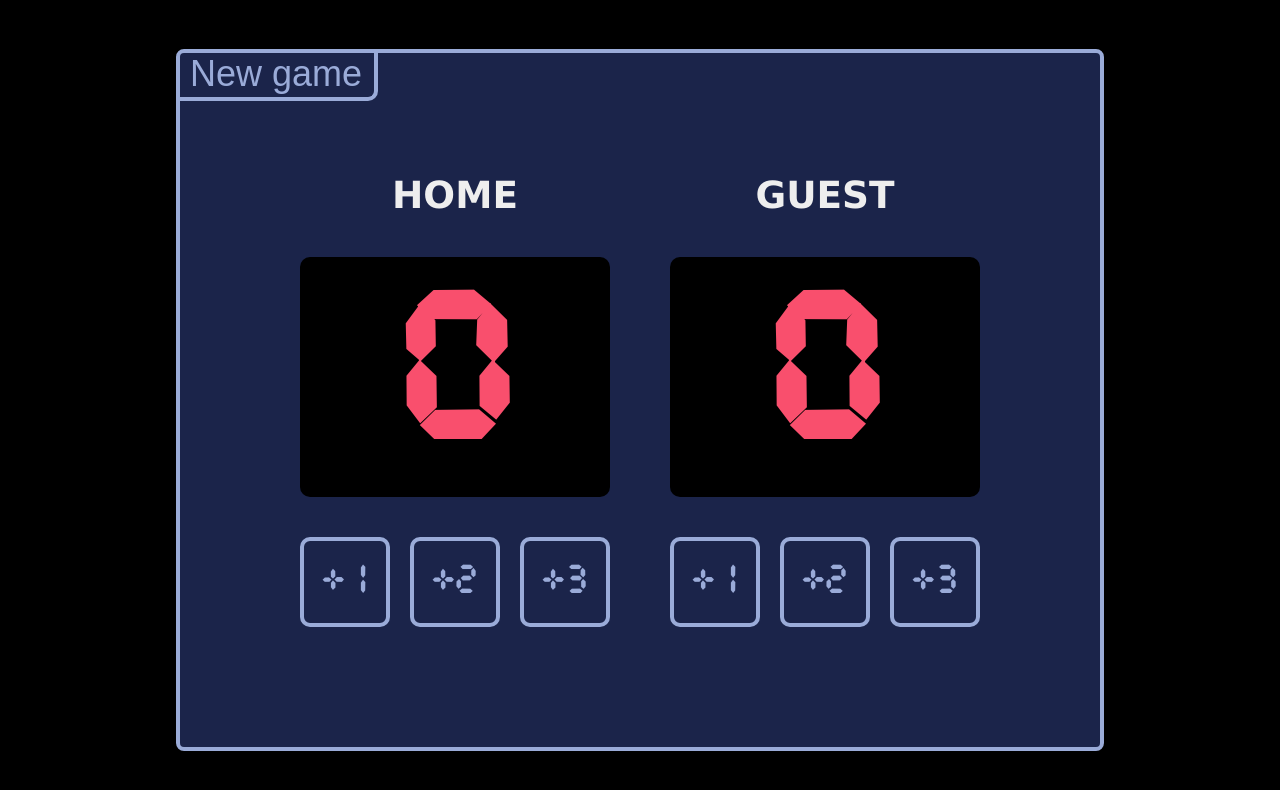
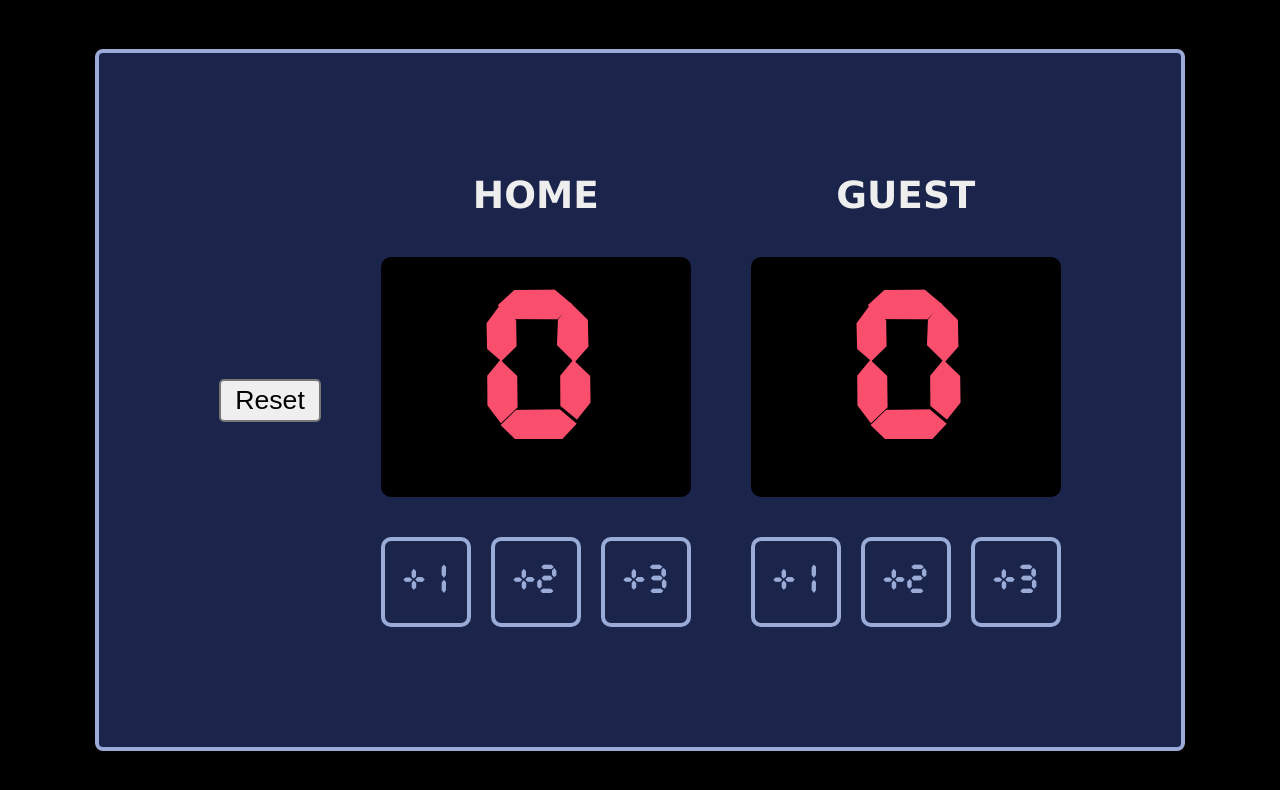
Before and after one commit to J-Verhaar/CounterApp, a plain HTML site: page index.html in a window 1280 px wide. Drawn offline with Linux system fonts and the light colour scheme.

Commit message:
Update index.html
Name change 'new game' -> 'reset'.

```diff
--- a/index.html
+++ b/index.html
@@ -7,8 +7,8 @@
   </head>
   <body>
     <div class="container">
-      <div class="new-game-btn-container">
-        <button class="new-game-btn" onclick="resetPoints()">New game</button>
+      <div class="reset-btn-container">
+        <button class="reset-btn" onclick="resetPoints()">Reset</button>
       </div>
       <div class="column">
         <h3 class="team-header">HOME</h3>
```
